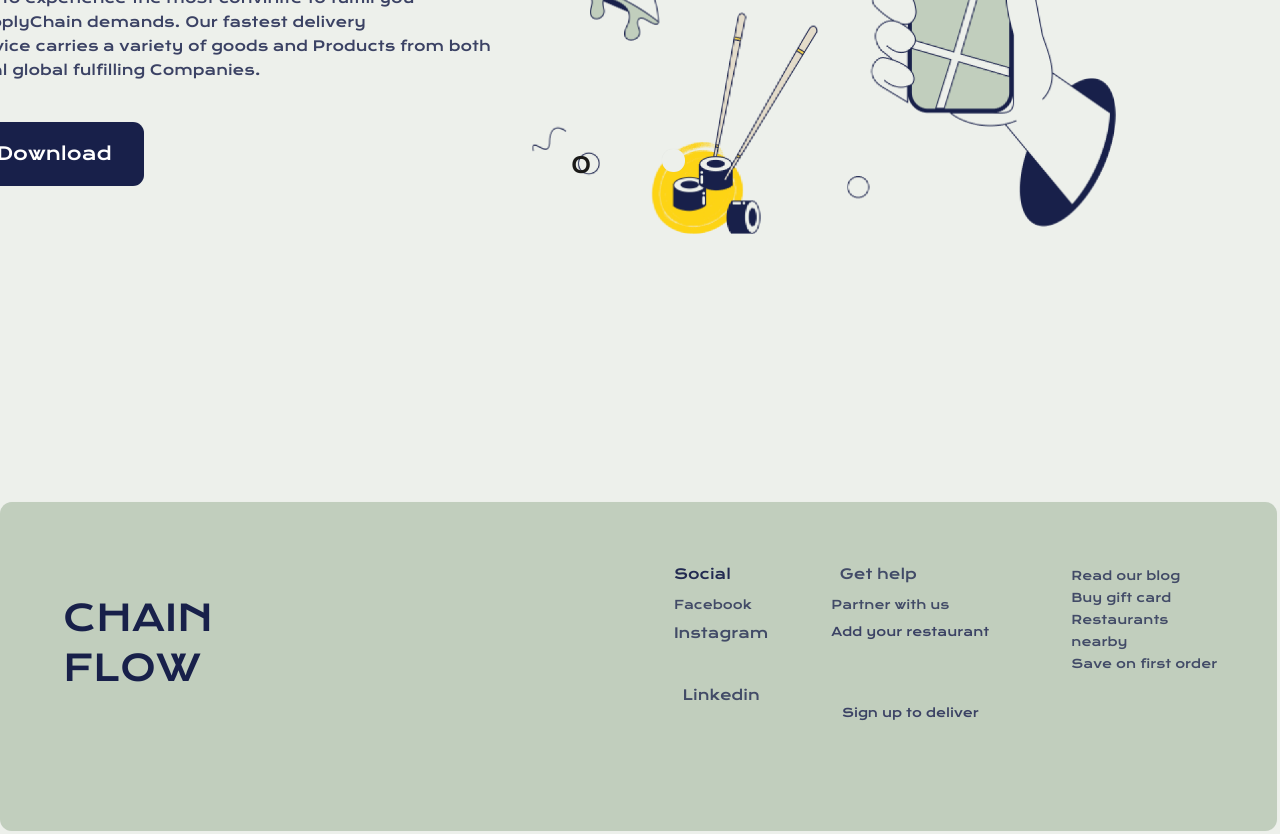
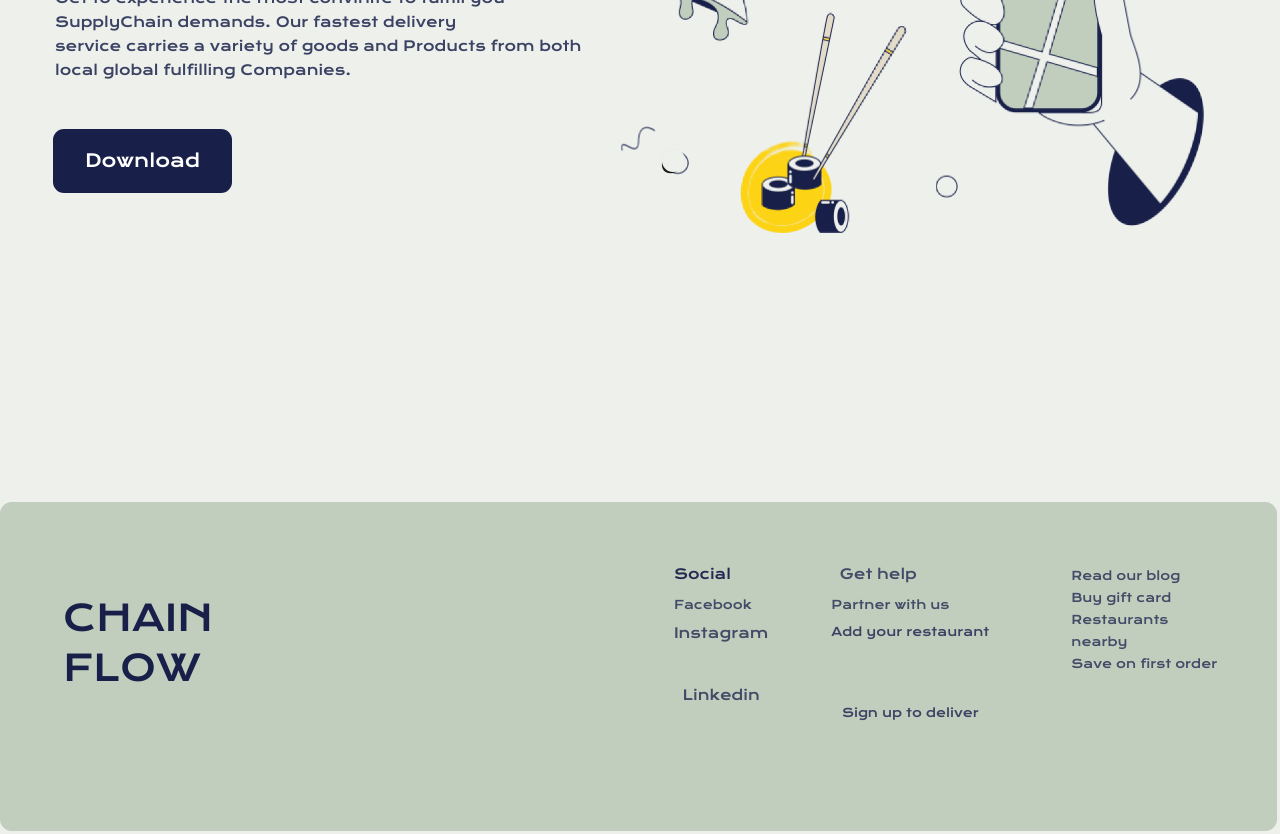
Before and after one commit to ChainFlows/chainflow-frontend-js, a React (Create React App) app: page / in a window 1280 px wide. Shown: the part 3300-4134 px from the top of the page. Built offline with nearby package versions, Linux system fonts and the light colour scheme.

Commit message:
Add download button to HomeLandingpage

```diff
--- a/src/pages/HomeLandingpage/index.jsx
+++ b/src/pages/HomeLandingpage/index.jsx
@@ -378,6 +378,13 @@ export default function HomeLandingpagePage() {
               </div>
               <div className="h-[382px] w-full mt-[53px] relative">
                 <div className="flex flex-row justify-center items-center w-full h-full left-0 bottom-0 right-0 top-0 m-auto absolute">
+                  <Button
+                    color="blue_gray_900_02"
+                    size="18xl"
+                    className="z-[1] min-w-[179px] mt-[200px] hover:bg-blue-900 hover:text-white transition duration-300 ease-in-out"
+                  >
+                    Download
+                  </Button>
                   <div className="flex flex-row justify-center items-start w-full ml-[-177px]">
                     <Text
                       size="3xl"
@@ -390,15 +397,6 @@ export default function HomeLandingpagePage() {
                       service carries a variety of goods and Products from both
                       <br />
                       local global fulfilling Companies.
-                      <Link to="/download" className="mt-10">
-                        <Button
-                          color="blue_gray_900_02"
-                          size="18xl"
-                          className="z-[1] min-w-[179px] mt-[40px] hover:bg-blue-900 hover:text-white transition duration-300 ease-in-out"
-                        >
-                          Download
-                        </Button>
-                      </Link>
                     </Text>
                     <div className="h-[382px] w-[56%] ml-[-11px] relative">
                       <Img
```
